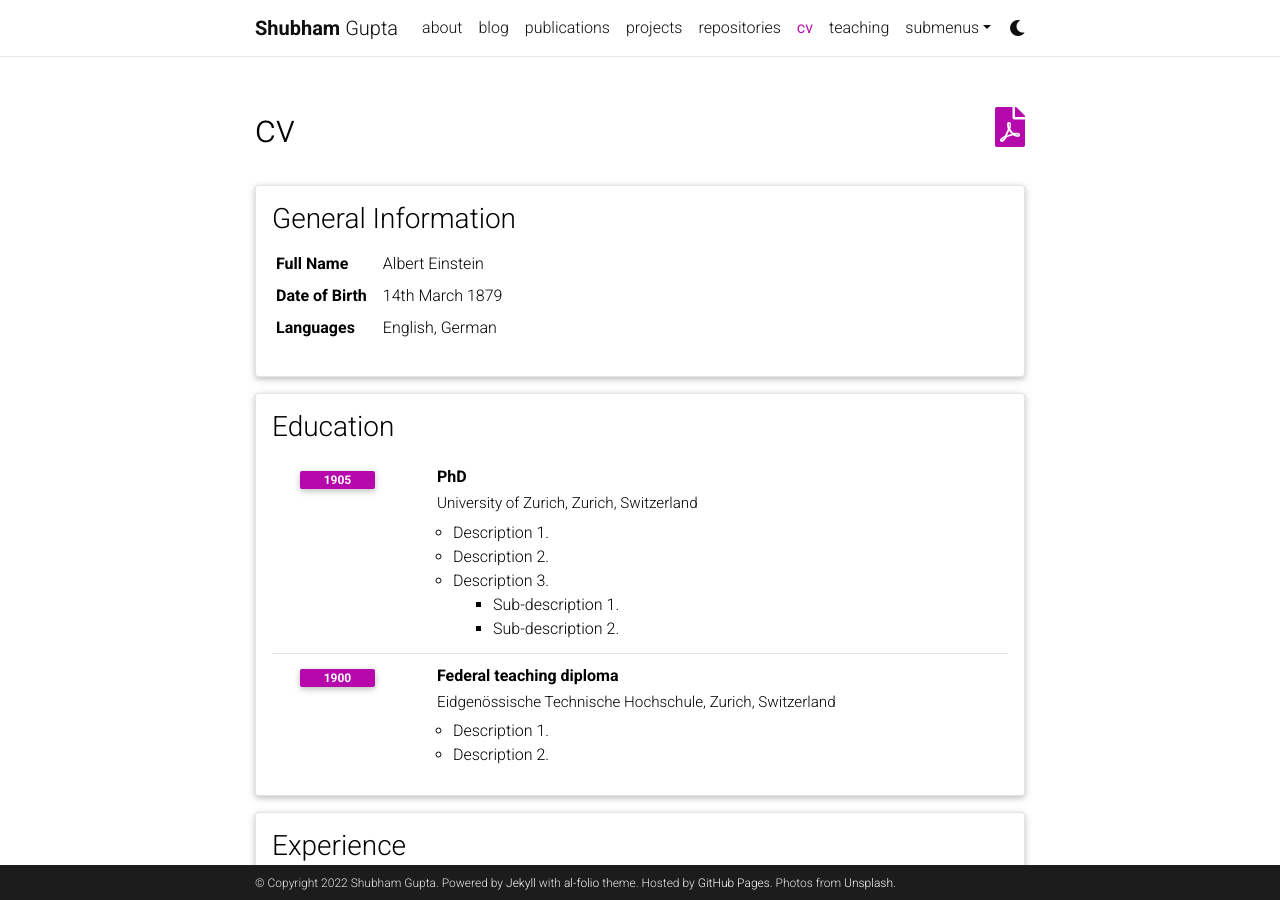
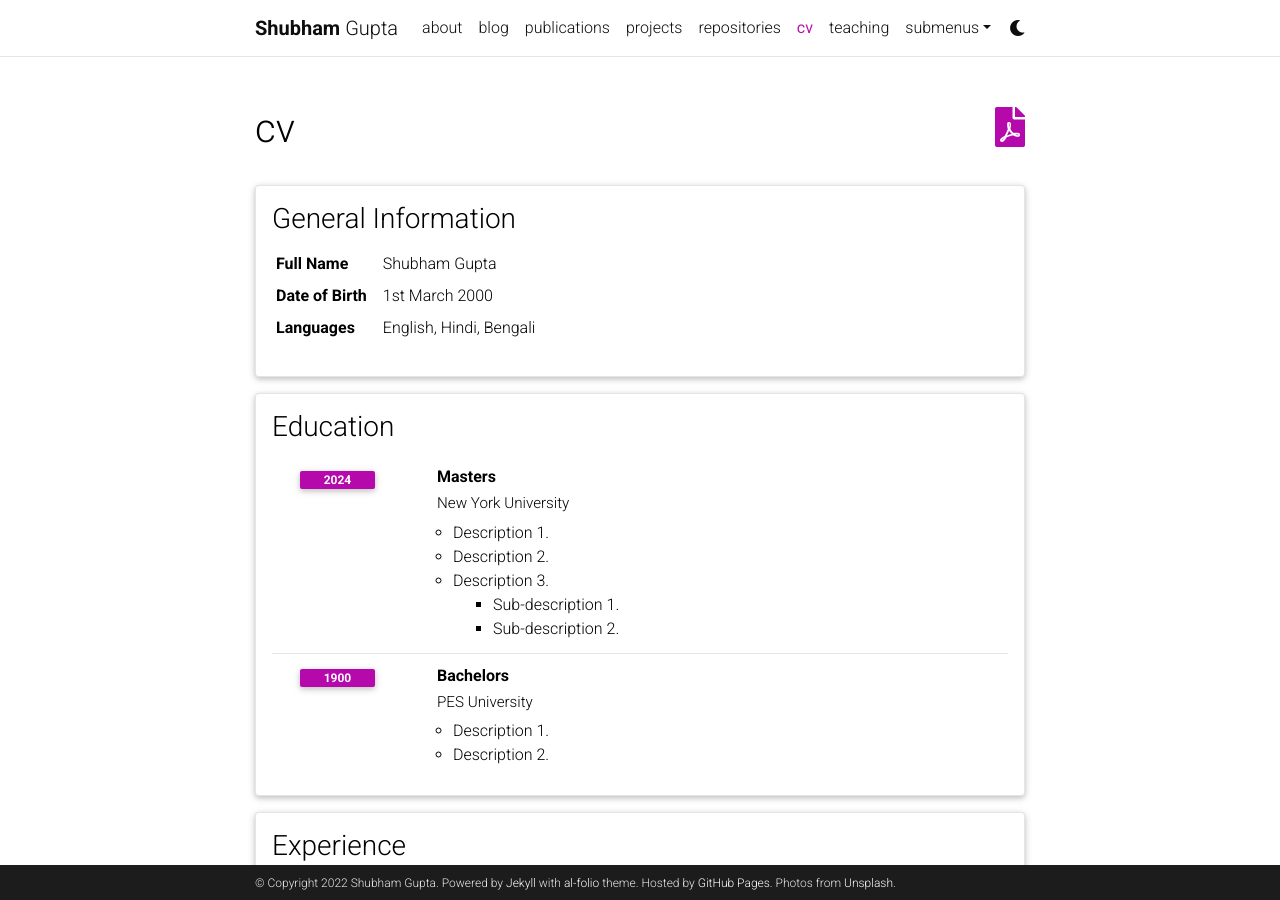
Before and after one commit to IamShubhamGupto/IamShubhamGupto.github.io, a Jekyll site: the page built from _pages/cv.md, in a window 1280 px wide and 900 px high. Built offline with Jekyll 4.4.1, drawn with Linux system fonts in a browser that asks for light colours; full-size pictures stand in for the smaller copies a plugin makes; comment, search, counter and statistics services are not loaded; a style sheet for code colours, icons or effects is not loaded.

Commit message:
minor changes

```diff
--- a/_data/cv.yml
+++ b/_data/cv.yml
@@ -2,18 +2,18 @@
   type: map
   contents:
     - name: Full Name
-      value: Albert Einstein
+      value: Shubham Gupta
     - name: Date of Birth
-      value: 14th March 1879
+      value: 1st March 2000
     - name: Languages
-      value: English, German
+      value: English, Hindi, Bengali
 
 - title: Education
   type: time_table
   contents:
-    - title: PhD
-      institution: University of Zurich, Zurich, Switzerland
-      year: 1905
+    - title: Masters
+      institution: New York University
+      year: 2024
       description:
         - Description 1.
         - Description 2.
@@ -21,8 +21,8 @@
           contents:
             - Sub-description 1.
             - Sub-description 2.
-    - title: Federal teaching diploma
-      institution: Eidgenössische Technische Hochschule, Zurich, Switzerland
+    - title: Bachelors
+      institution: PES University
       year: 1900
       description:
         - Description 1.
```
Also changed, not shown: _bibliography/papers.bib (+28 -11 lines), _data/repositories.yml (+5 -9 lines), _pages/about.md (+3 -3 lines), _pages/publications.md (+1 -1 lines).
